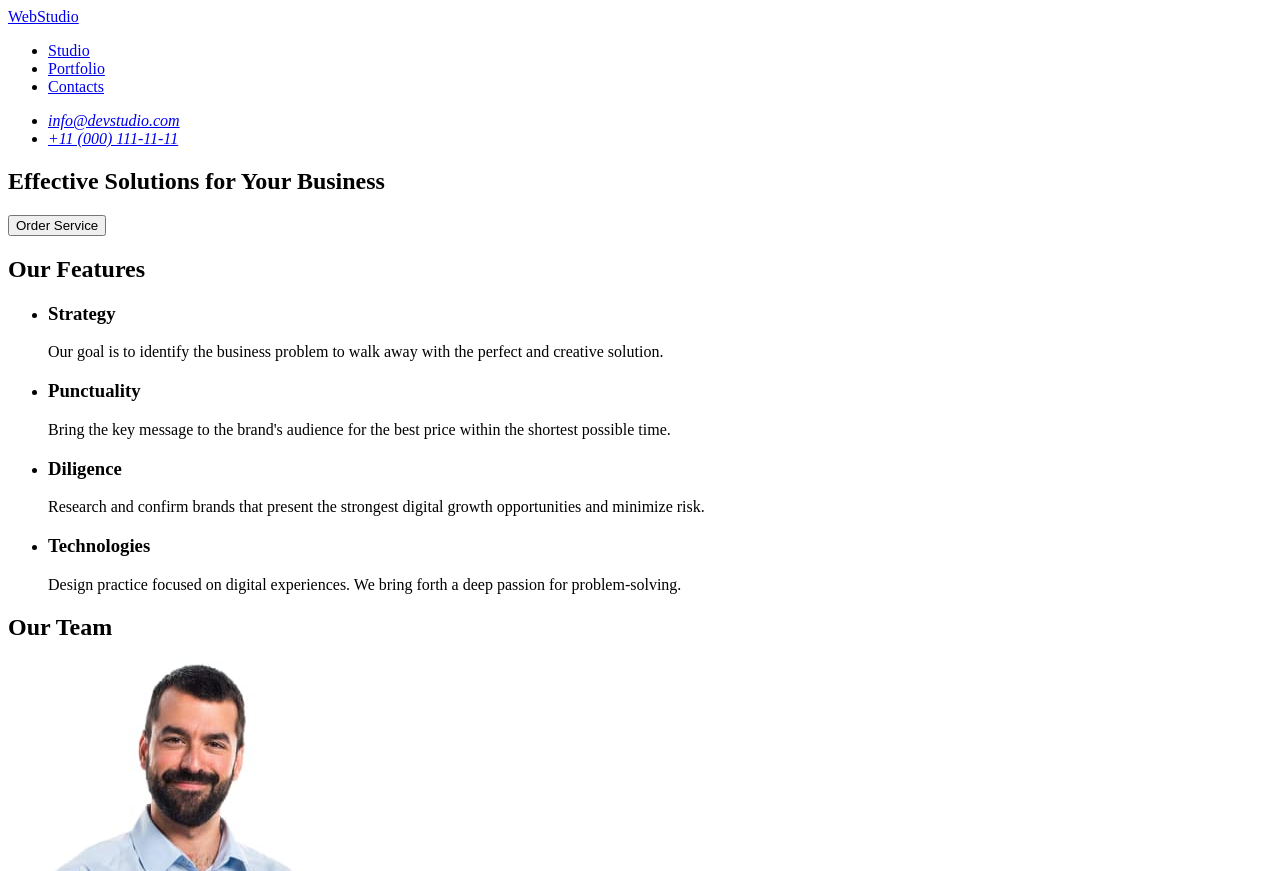
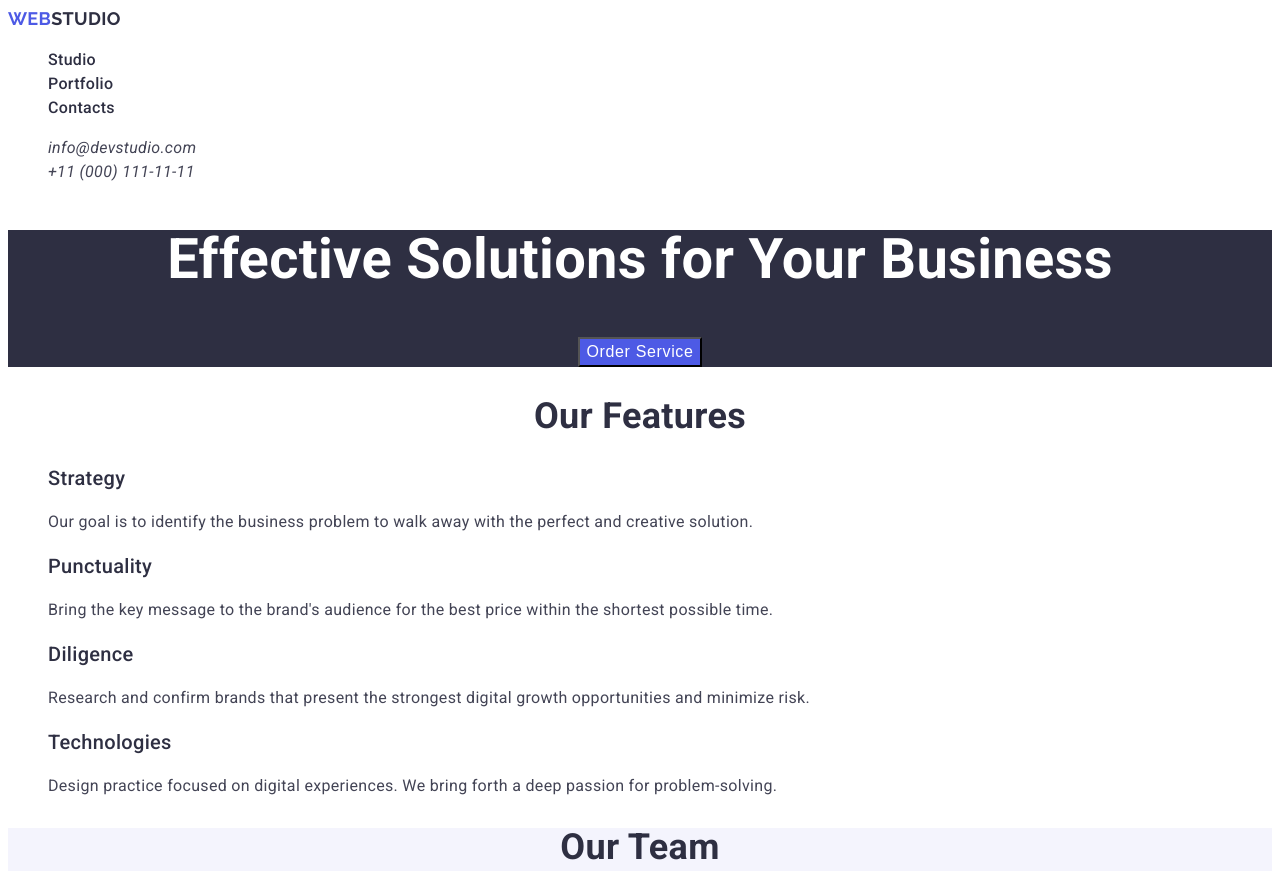
Before and after one commit to AntonOnyshchenko/goit-markup-hw-01, a plain HTML site: page index.html in a window 1280 px wide. Shown: the top 871 px of the page. Drawn offline with Linux system fonts and the light colour scheme.

Commit message:
Add files

```diff
--- a/css/styles.css
+++ b/css/styles.css
@@ -0,0 +1,129 @@
+/* Base styles */
+
+a{
+    text-decoration: none;
+}
+ul,ol,li{
+    list-style:none ;
+}
+
+/* General styles */
+
+:root {
+    --font-family: "Roboto", sans-serif;
+    --second-family: "Raleway", sans-serif;
+    --font-size--main: 1rem;
+    --primary-brand:#4D5AE5;
+    --pressed-state:#404BBF;
+    --dark-color-text:#2E2F42;
+    --sucess-color:#31D0AA;
+    --accent-color:#E7E9FC;
+    --light-color:#F4F4FD;
+    --hero-background-color:#2E2F42;
+    --white-background:#FFFFFF;
+    --modal-background: #FCFCFC;
+    --body-text:#434455;
+    --subtle-text:#8E8F99;
+}
+
+
+body{
+    font-family: var(--font-family);
+    font-size: var(--main-font-size);
+    line-height: 1.5;
+    letter-spacing: 0.02em;
+    color:var(--body-text);
+    background-color: var(--white-background);
+}
+
+.section-title{
+    font-size: 2.25em;
+    line-height: 1.1;
+    color:var(--dark-color-text);
+    text-align: center;
+}
+
+.section-list-title{
+    font-size: 1.25em;
+    font-weight: 500;
+    line-height: 1.2;
+    color:var(--dark-color-text);
+}
+
+.website-logo{
+    font-family: var(--second-family);
+    font-weight: 700;
+    color:var(--primary-brand);
+    font-size: 1.13em;
+    line-height: 1.17;
+    text-transform: uppercase;
+
+}
+
+.website-logo-dark{
+    color:var(--dark-color-text);
+}
+
+.website-logo-light{
+    color:var(--light-color);
+}
+
+
+.navigation-menu-item-link:hover,.navigation-menu-item-link:active,.navigation-menu-item-link:focus,.address-menu-item-link:hover,.address-menu-item-link:focus{
+ color:var(--pressed-state);
+}
+
+.hero-button:hover,.hero-button:active,.hero-button:focus{
+    background-color: var(--pressed-state);
+}
+/* Header styles */
+
+.navigation-menu-item-link{
+    color:var(--dark-color-text);
+    font-weight: 500;
+}
+
+.address-menu-item-link{
+    color: currentColor;
+    font-weight: 400;
+}
+
+/* Hero section styles */
+
+.hero{
+    background-color: var(--dark-color-text);
+    text-align: center;
+}
+
+.hero-title{
+    font-size:3.5em;
+    line-height: 1.07;
+    color:var(--white-background);
+}
+
+.hero-button{
+    color:var(--white-background);
+    background-color:var(--primary-brand);
+    font-size: 1em;
+    line-height: 1.5;
+    letter-spacing: 0.04em;
+}
+
+
+
+/* Our team section style */
+
+.our-team{
+    background-color: var(--light-color);
+}
+
+/* Footer section style */
+
+.footer{
+    background-color: var(--dark-color-text);
+}
+
+
+.footer-text{
+    color:var(--light-color);
+}
--- a/index.html
+++ b/index.html
@@ -4,7 +4,13 @@
 <head>
     <meta charset="UTF-8">
     <meta name="viewport" content="width=device-width, initial-scale=1.0">
-    <title>Document</title>
+    <title>WebStudio</title>
+    <link rel="preconnect" href="https://fonts.googleapis.com">
+    <link rel="preconnect" href="https://fonts.gstatic.com" crossorigin>
+    <link
+        href="https://fonts.googleapis.com/css2?family=Raleway:ital,wght@0,100..900;1,100..900&family=Roboto:ital,wght@0,100;0,300;0,400;0,500;0,700;0,900;1,100;1,300;1,400;1,500;1,700;1,900&display=swap"
+        rel="stylesheet">
+    <link rel="stylesheet" href="./css/styles.css">
 </head>
 
 <body>
@@ -13,19 +19,21 @@
 
     <header>
 
-        <nav>
-            <a href="./index.html">WebStudio</a>
-            <ul>
-                <li><a href="#">Studio</a></li>
-                <li><a href="#">Portfolio</a></li>
-                <li><a href="#">Contacts</a></li>
+        <nav class="navigation">
+            <a class="website-logo" href="./index.html">Web<span class="website-logo-dark">Studio</span></a>
+            <ul class="navigation-menu">
+                <li class="navigation-menu-item"><a class="navigation-menu-item-link" href="#">Studio</a></li>
+                <li><a class="navigation-menu-item-link" href="#">Portfolio</a></li>
+                <li><a class="navigation-menu-item-link" href="#">Contacts</a></li>
             </ul>
         </nav>
 
-        <address>
-            <ul>
-                <li><a href="mailto:info@devstudio.com">info@devstudio.com</a></li>
-                <li><a href="tel:+110001111111">+11 (000) 111-11-11</a></li>
+        <address class="address">
+            <ul class="address-menu">
+                <li class="address-menu-item"><a class="address-menu-item-link"
+                        href="mailto:info@devstudio.com">info@devstudio.com</a></li>
+                <li class="address-menu-item"><a class="address-menu-item-link" href="tel:+110001111111">+11 (000)
+                        111-11-11</a></li>
             </ul>
         </address>
 
@@ -36,72 +44,114 @@
     <!-- #region Main -->
 
     <main>
-
+        <!-- #region Hero section -->
+        <section class="hero">
+            <h1 class="hero-title">Effective Solutions for Your Business</h1>
+            <button class="hero-button" type="button">Order Service</button>
+        </section>
+        <!-- #endregion -->
+        <!-- #region  Our Features -->
         <section>
-            <h1>Effective Solutions for Your Business</h1>
-            <button type="button">Order Service</button>
-        </section>
-
-        <section>
-            <h2>Our Features</h2>
+            <h2 class="section-title">Our Features</h2>
             <ul>
                 <li>
-                    <h3>Strategy</h3>
+                    <h3 class="section-list-title">Strategy</h3>
                     <p>Our goal is to identify the business
                         problem to walk away with the perfect and creative solution.</p>
                 </li>
                 <li>
-                    <h3>Punctuality</h3>
+                    <h3 class="section-list-title">Punctuality</h3>
                     <p>Bring the key message to the brand's audience for the best price within the shortest possible
                         time.</p>
                 </li>
                 <li>
-                    <h3>Diligence</h3>
+                    <h3 class="section-list-title">Diligence</h3>
                     <p>Research and confirm brands that present the strongest digital growth opportunities and minimize
                         risk.</p>
                 </li>
                 <li>
-                    <h3>Technologies</h3>
+                    <h3 class="section-list-title">Technologies</h3>
                     <p>Design practice focused on digital experiences. We bring forth a deep passion for
                         problem-solving.</p>
                 </li>
             </ul>
         </section>
-
-        <section>
-            <h2>Our Team</h2>
+        <!-- #endregion -->
+        <!-- #region Our team -->
+        <section class="our-team">
+            <h2 class="section-title">Our Team</h2>
             <ul>
                 <li>
                     <img src="./images/Teams/product-designer.jpg" alt="Picture of Product Designer" width="264">
-                    <h3>Mark Guerrero</h3>
+                    <h3 class="section-list-title">Mark Guerrero</h3>
                     <p>Product Designer</p>
                 </li>
                 <li>
                     <img src="./images/Teams/frontend-developer.jpg" alt="Picture of Frontend Developer" width="264">
-                    <h3>Tom Ford</h3>
+                    <h3 class="section-list-title">Tom Ford</h3>
                     <p>Frontend Developer</p>
                 </li>
                 <li>
                     <img src="./images/Teams/marketing.jpg" alt="Picture of Marketing" width="264">
-                    <h3>Camila Garcia</h3>
+                    <h3 class="section-list-title">Camila Garcia</h3>
                     <p>Marketing</p>
                 </li>
                 <li>
                     <img src="./images/Teams/ui-designer.jpg" alt="Picture of Daniel Wilson" width="264">
-                    <h3>Daniel Wilson</h3>
+                    <h3 class="section-list-title"> Daniel Wilson</h3>
                     <p>UI Designer</p>
                 </li>
             </ul>
         </section>
+        <!-- #endregion -->
+        <!-- #region Our Portfolio -->
+        <section>
+            <h2 class="section-title">Our Portfolio</h2>
+            <ul>
+                <li>
+                    <img src="./images/Portfolio/banking-app.jpg" alt="Picture of Banking App" width="360">
+                    <h3 class="section-list-title">Banking App</h3>
+                    <p>App</p>
+                </li>
+                <li>
+                    <img src="./images/Portfolio/cashless-payment.jpg" alt="Picture of Cashless Payment" width="360">
+                    <h3 class="section-list-title">Cashless Payment</h3>
+                    <p>Marketing</p>
+                </li>
+                <li>
+                    <img src="./images/Portfolio/meditation-app.jpg" alt="Picture of Meditation App" width="360">
+                    <h3 class="section-list-title">Meditation App</h3>
+                    <p>App</p>
+                </li>
+                <li>
+                    <img src="./images/Portfolio/taxi-service.jpg" alt="Picture of Taxi Service" width="360">
+                    <h3 class="section-list-title">Taxi Service</h3>
+                    <p>Marketing</p>
+                </li>
+                <li>
+                    <img src="./images/Portfolio/screen-illustrations.jpg" alt="Picture of Screen Illustrations"
+                        width="360">
+                    <h3 class="section-list-title">Screen Illustrations</h3>
+                    <p>Design</p>
+                </li>
+                <li>
+                    <img src="./images/Portfolio/online-courses.jpg" alt="Picture of Online Courses" width="360">
+                    <h3 class="section-list-title">Online Courses</h3>
+                    <p>Marketing</p>
+                </li>
+            </ul>
+        </section>
+        <!-- #endregion -->
     </main>
 
     <!-- #endregion -->
 
     <!-- #region Footer -->
-    <footer>
+    <footer class="footer">
 
-        <a href="./index.html">WebStudio</a>
-        <p>Increase the flow of customers and sales for your business with digital marketing & growth solutions.</p>
+        <a class="website-logo" href="./index.html">Web<span class="website-logo-light">Studio</span></a>
+        <p class="footer-text">Increase the flow of customers and sales for your business with digital marketing &
+            growth solutions.</p>
     </footer>
 
     <!-- #endregion -->
```
Also changed, not shown: fonts/Raleway-Italic-VariableFont_wght.ttf (added), fonts/Raleway-VariableFont_wght.ttf (added), fonts/Roboto-Bold.ttf (added), fonts/Roboto-Medium.ttf (added), fonts/Roboto-Regular.ttf (added), images/Portfolio/banking-app.jpg (added), images/Portfolio/cashless-payment.jpg (added), images/Portfolio/meditation-app.jpg (added), images/Portfolio/online-courses.jpg (added), images/Portfolio/screen-illustrations.jpg (added), images/Portfolio/taxi-service.jpg (added), 1 other file.
